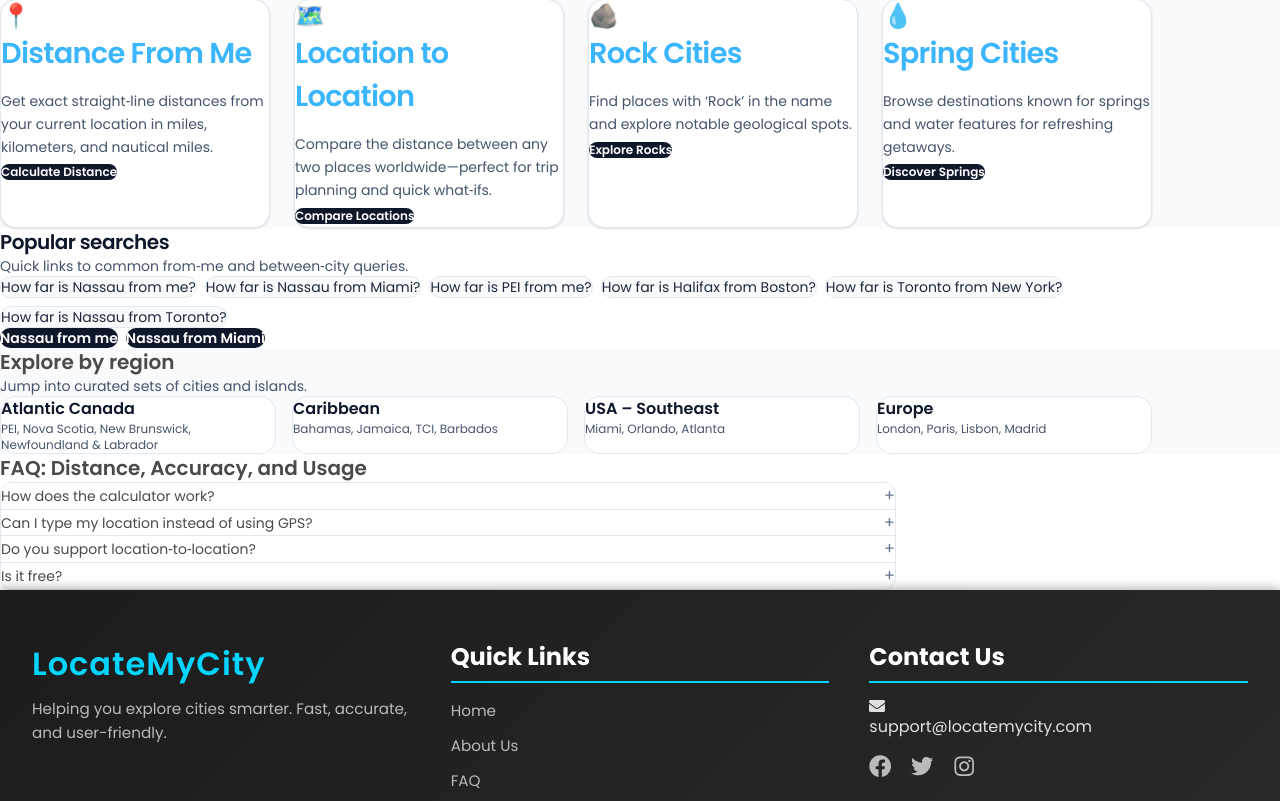
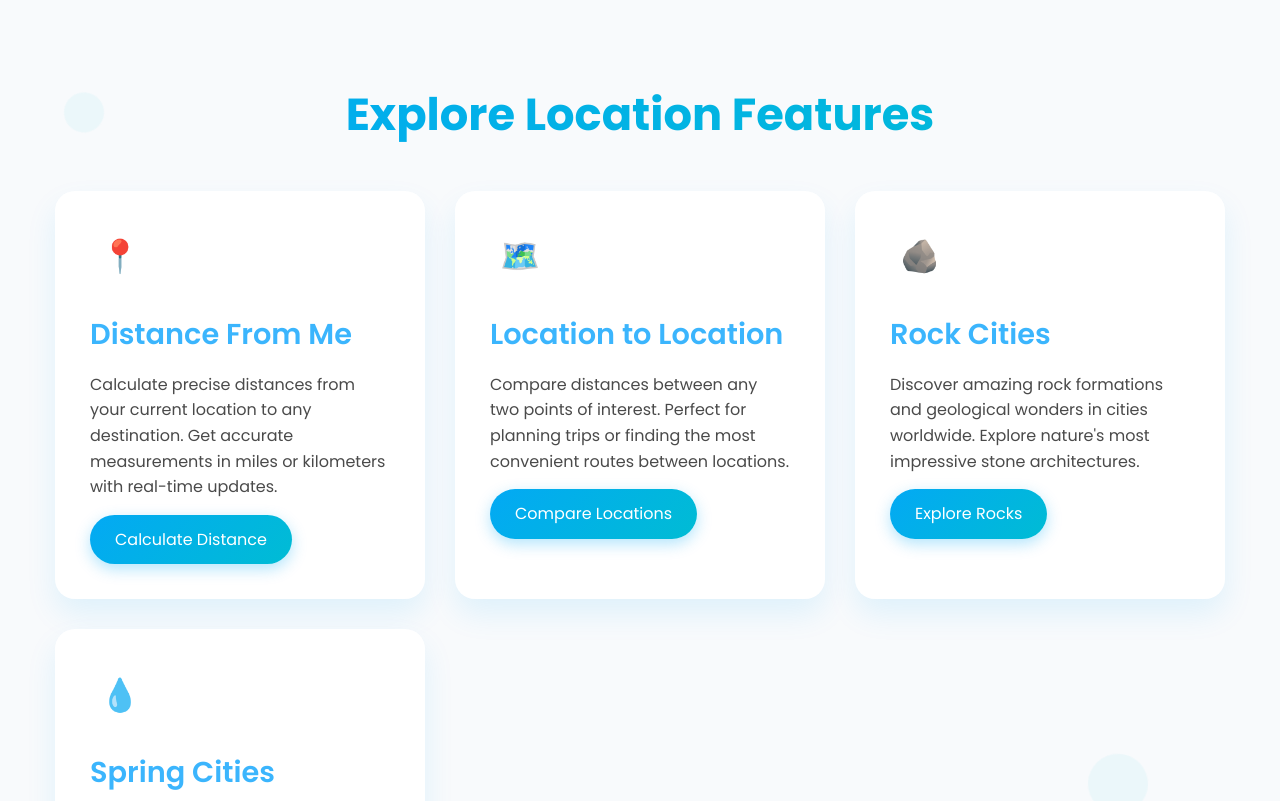
Before and after one commit to whympireventures/howfarpro, a Next.js app: page / in a window 1280 px wide. Shown: the part 799-1600 px from the top of the page. Built offline with nearby package versions, Linux system fonts and the light colour scheme.

Commit message:
Update Cards.jsx

```diff
--- a/components/Cards.jsx
+++ b/components/Cards.jsx
@@ -1,224 +1,74 @@
+
 "use client";
 
-import Link from "next/link";
-import { useState } from "react";
+import Head from 'next/head';
+import Link from 'next/link';
 
-/**
- * card.jsx
- * A composable, mobile‑first features deck with:
- * - Feature cards grid
- * - Popular Searches (includes target URLs)
- * - Explore by Region tiles
- * - Optional FAQ accordion (SEO copy can live here; schema belongs in the page)
- *
- * Drop into any page: <FeaturesDeck />
- * If you already have a page wrapper, you can render just <FeatureCards />.
- */
+export default function Features() {
+  return (
+    <>
+      <Head>
+        <title>LocateMyCity - Features</title>
+        <link
+          href="https://fonts.googleapis.com/css2?family=Poppins:wght@300;400;600;700&display=swap"
+          rel="stylesheet"
+        />
+      </Head>
 
-// ---- Data (edit/extend safely) -------------------------------------------
-const FEATURE_CARDS = [
-  {
-    icon: "📍",
-    title: "Distance From Me",
-    text:
-      "Get exact straight‑line distances from your current location in miles, kilometers, and nautical miles.",
-    href: "/location-from-me/locationfromme",
-    cta: "Calculate Distance",
-  },
-  {
-    icon: "🗺️",
-    title: "Location to Location",
-    text:
-      "Compare the distance between any two places worldwide—perfect for trip planning and quick what‑ifs.",
-    href: "/location-from-location/locationtolocation",
-    cta: "Compare Locations",
-  },
-  {
-    icon: "🪨",
-    title: "Rock Cities",
-    text:
-      "Find places with ‘Rock’ in the name and explore notable geological spots.",
-    href: "/rock",
-    cta: "Explore Rocks",
-  },
-  {
-    icon: "💧",
-    title: "Spring Cities",
-    text:
-      "Browse destinations known for springs and water features for refreshing getaways.",
-    href: "/spring",
-    cta: "Discover Springs",
-  },
-];
+      <section className="features-section">
+        <div className="floating-elements">
+          <div className="floating-element" style={{ width: '40px', height: '40px', top: '10%', left: '5%', animationDelay: '0s' }}></div>
+          <div className="floating-element" style={{ width: '60px', height: '60px', top: '70%', left: '85%', animationDelay: '2s' }}></div>
+          <div className="floating-element" style={{ width: '30px', height: '30px', top: '30%', left: '90%', animationDelay: '4s' }}></div>
+          <div className="floating-element" style={{ width: '50px', height: '50px', top: '80%', left: '10%', animationDelay: '6s' }}></div>
+        </div>
 
-const POPULAR_SEARCHES = [
-  { href: "/how-far-is-nassau-from-me", label: "How far is Nassau from me?" },
-  { href: "/how-far-is-nassau-from-miami", label: "How far is Nassau from Miami?" },
-  { href: "/how-far-is-prince-edward-island-from-me", label: "How far is PEI from me?" },
-  { href: "/how-far-is-halifax-from-boston", label: "How far is Halifax from Boston?" },
-  { href: "/how-far-is-toronto-from-new-york", label: "How far is Toronto from New York?" },
-  { href: "/how-far-is-nassau-from-toronto", label: "How far is Nassau from Toronto?" },
-];
+        <div className="section-title">
+          <h2>Explore Location Features</h2>
+        </div>
 
-const REGIONS = [
-  {
-    name: "Atlantic Canada",
-    href: "/region/atlantic-canada",
-    blurb: "PEI, Nova Scotia, New Brunswick, Newfoundland & Labrador",
-  },
-  { name: "Caribbean", href: "/region/caribbean", blurb: "Bahamas, Jamaica, TCI, Barbados" },
-  { name: "USA – Southeast", href: "/region/usa-southeast", blurb: "Miami, Orlando, Atlanta" },
-  { name: "Europe", href: "/region/europe", blurb: "London, Paris, Lisbon, Madrid" },
-];
+        <div className="cards-container">
+          <div className="feature-card">
+            <div className="card-icon">
+              <span role="img" aria-label="location">📍</span>
+            </div>
+            <h3>Distance From Me</h3>
+            <p>Calculate precise distances from your current location to any destination. Get accurate measurements in miles or kilometers with real-time updates.</p>
+            <Link href="/location-from-me/locationfromme"><button className="card-btn">Calculate Distance</button></Link>
+          </div>
 
-const FAQS = [
-  {
-    q: "How does the calculator work?",
-    a: "We use great‑circle (Haversine) math on coordinates for precise point‑to‑point distance. Driving or transit times may vary with live conditions.",
-  },
-  {
-    q: "Can I type my location instead of using GPS?",
-    a: "Yes. In ‘Distance From Me’, switch to manual entry to type a city, state/province, or country.",
-  },
-  {
-    q: "Do you support location‑to‑location?",
-    a: "Absolutely—compare any two places globally with the ‘Location to Location’ tool.",
-  },
-  {
-    q: "Is it free?",
-    a: "Yes, core tools are free. We may add optional pro features later.",
-  },
-];
+          <div className="feature-card">
+            <div className="card-icon">
+              <span role="img" aria-label="route">🗺️</span>
+            </div>
+            <h3>Location to Location</h3>
+            <p>Compare distances between any two points of interest. Perfect for planning trips or finding the most convenient routes between locations.</p>
+            <Link href="/location-from-location/locationtolocation"><button className="card-btn">Compare Locations</button></Link>
+          </div>
 
-// ---- Building blocks ------------------------------------------------------
-export function FeatureCard({ icon, title, text, href, cta }) {
-  return (
-    <div className="group rounded-2xl border border-slate-200 bg-white p-5 shadow-sm transition hover:shadow-md">
-      <div className="text-2xl" aria-hidden>{icon}</div>
-      <h3 className="mt-3 text-base font-semibold text-slate-900 tracking-tight">{title}</h3>
-      <p className="mt-1 text-sm leading-relaxed text-slate-600">{text}</p>
-      <Link
-        href={href}
-        className="mt-4 inline-flex items-center justify-center rounded-xl bg-slate-900 px-3 py-2 text-xs font-semibold text-white transition hover:opacity-95 focus:outline-none focus:ring-2 focus:ring-slate-400 focus:ring-offset-2"
-      >
-        {cta}
-      </Link>
-    </div>
+          <div className="feature-card">
+            <div className="card-icon">
+              <span role="img" aria-label="rock">🪨</span>
+            </div>
+            <h3>Rock Cities</h3>
+            <p>Discover amazing rock formations and geological wonders in cities worldwide. Explore nature's most impressive stone architectures.</p>
+            <Link href="/rock"><button className="card-btn">Explore Rocks</button></Link>
+          </div>
+
+          <div className="feature-card">
+            <div className="card-icon">
+              <span role="img" aria-label="spring">💧</span>
+            </div>
+            <h3>Spring Cities</h3>
+            <p>Find cities known for their beautiful springs and water features. Perfect for planning refreshing getaways to water-rich destinations.</p>
+            <Link href="/spring"><button className="card-btn">Discover Springs</button></Link>
+          </div>
+        </div>
+
+
+      </section>
+
+
+    </>
   );
 }
-
-export function FeatureCards({ items = FEATURE_CARDS, title = "Features" }) {
-  return (
-    <section aria-labelledby="features-title" className="mx-auto max-w-6xl px-4 py-10">
-      <h2 id="features-title" className="sr-only">{title}</h2>
-      <div className="grid gap-6 sm:grid-cols-2 lg:grid-cols-4">
-        {items.map((card) => (
-          <FeatureCard key={card.title} {...card} />
-        ))}
-      </div>
-    </section>
-  );
-}
-
-export function PopularSearches({ items = POPULAR_SEARCHES, title = "Popular searches" }) {
-  return (
-    <section className="bg-white">
-      <div className="mx-auto max-w-6xl px-4 py-10">
-        <h2 className="text-xl font-semibold text-slate-900 tracking-tight">{title}</h2>
-        <p className="mt-1 text-sm text-slate-600">Quick links to common from‑me and between‑city queries.</p>
-
-        {/* Chips */}
-        <div className="mt-4 flex flex-wrap gap-2">
-          {items.map((item) => (
-            <Link
-              key={item.href}
-              href={item.href}
-              className="inline-flex items-center rounded-full border border-slate-200 bg-slate-50 px-3 py-1.5 text-sm font-medium text-slate-800 hover:bg-slate-100 focus:outline-none focus:ring-2 focus:ring-slate-400"
-            >
-              {item.label}
-            </Link>
-          ))}
-        </div>
-
-        {/* Explicit emphasis for target URLs */}
-        <div className="mt-6 flex flex-wrap gap-2">
-          <Link
-            href="/how-far-is-nassau-from-me"
-            className="inline-flex items-center rounded-full bg-slate-900 px-3 py-1.5 text-sm font-semibold text-white hover:opacity-95 focus:outline-none focus:ring-2 focus:ring-slate-400"
-          >
-            Nassau from me
-          </Link>
-          <Link
-            href="/how-far-is-nassau-from-miami"
-            className="inline-flex items-center rounded-full bg-slate-900 px-3 py-1.5 text-sm font-semibold text-white hover:opacity-95 focus:outline-none focus:ring-2 focus:ring-slate-400"
-          >
-            Nassau from Miami
-          </Link>
-        </div>
-      </div>
-    </section>
-  );
-}
-
-export function ExploreByRegion({ items = REGIONS }) {
-  return (
-    <section className="bg-slate-50">
-      <div className="mx-auto max-w-6xl px-4 py-10">
-        <h2 className="text-xl font-semibold">Explore by region</h2>
-        <p className="mt-1 text-sm text-slate-600">Jump into curated sets of cities and islands.</p>
-        <div className="mt-4 grid gap-4 sm:grid-cols-2 lg:grid-cols-4">
-          {items.map((r) => (
-            <Link
-              key={r.href}
-              href={r.href}
-              className="group rounded-2xl border border-slate-200 bg-white p-5 transition hover:shadow-md focus:outline-none focus:ring-2 focus:ring-slate-400"
-            >
-              <div className="text-base font-semibold text-slate-900 group-hover:underline">{r.name}</div>
-              <div className="mt-1 text-xs text-slate-600">{r.blurb}</div>
-            </Link>
-          ))}
-        </div>
-      </div>
-    </section>
-  );
-}
-
-export function FAQAccordion({ items = FAQS, title = "FAQ: Distance, Accuracy, and Usage" }) {
-  const [open, setOpen] = useState(null);
-  return (
-    <section className="bg-white">
-      <div className="mx-auto max-w-4xl px-4 py-12">
-        <h2 className="text-xl font-semibold">{title}</h2>
-        <div className="mt-4 divide-y divide-slate-200 rounded-xl border border-slate-200">
-          {items.map((f, i) => (
-            <div key={i}>
-              <button
-                className="flex w-full items-center justify-between px-4 py-4 text-left focus:outline-none focus:ring-2 focus:ring-slate-400"
-                aria-expanded={open === i}
-                onClick={() => setOpen(open === i ? null : i)}
-              >
-                <span className="text-sm font-medium">{f.q}</span>
-                <span className="ml-4 text-slate-500">{open === i ? "−" : "+"}</span>
-              </button>
-              {open === i && (
-                <div className="px-4 pb-4 text-sm text-slate-700">{f.a}</div>
-              )}
-            </div>
-          ))}
-        </div>
-      </div>
-    </section>
-  );
-}
-
-// ---- Turn‑key deck for your page -----------------------------------------
-export default function FeaturesDeck() {
-  return (
-    <div className="w-full">
-      <FeatureCards />
-      <PopularSearches />
-      <ExploreByRegion />
-      <FAQAccordion />
-    </div>
-  );
-}
```
